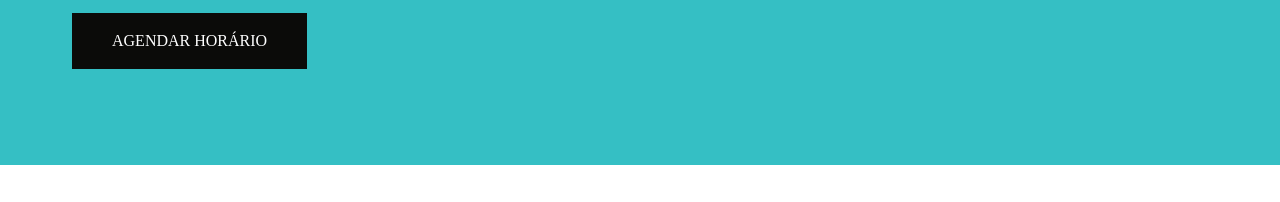
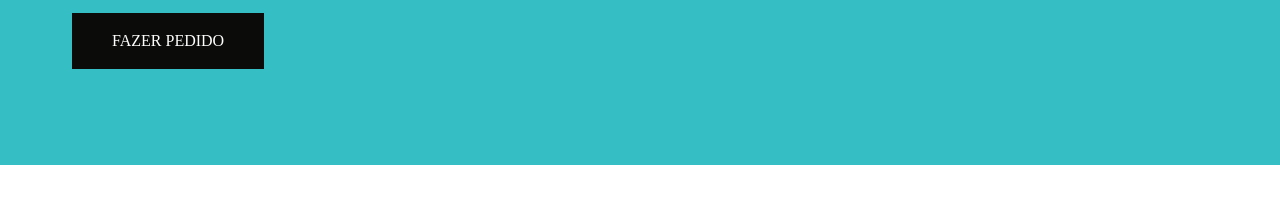
Before and after one commit to OwLeandro/Luziane---Bolos-e-Tortas, a plain HTML site: page index.html in a window 1280 px wide. Shown: the part 598-800 px from the top of the page. Drawn offline with Linux system fonts and the light colour scheme.

Commit message:
reajuste

```diff
--- a/index.html
+++ b/index.html
@@ -32,7 +32,7 @@
                     <p class="hero-text__subtitle">Experimente mudar totalmente sua maneira de adoçar a vida com bom atendimento e com certeza, muitas delícias!</p>
                     <a class="btn btn-primary" href="https://api.whatsapp.com/send/?phone=5585986023333&text=Ol%C3%A1,%20gostaria%20de%20fazer%20um%20pedido" target="_blank">
 
-                        Agendar Horário
+                        Fazer Pedido
                     </a>
                 </div>
 
```
